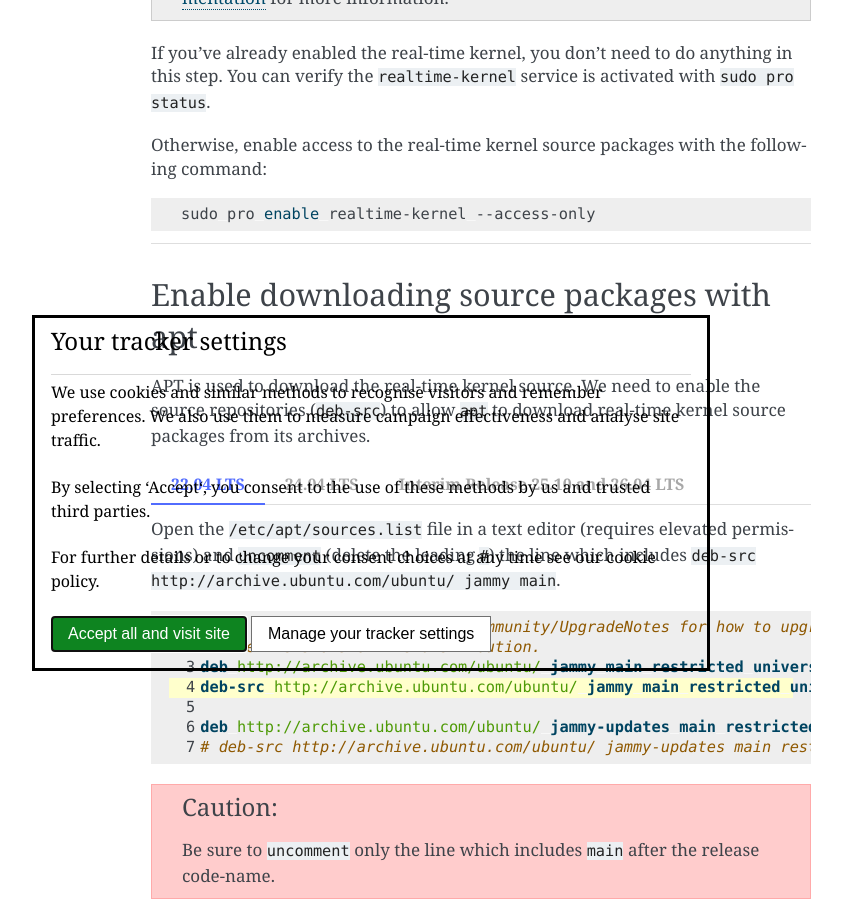
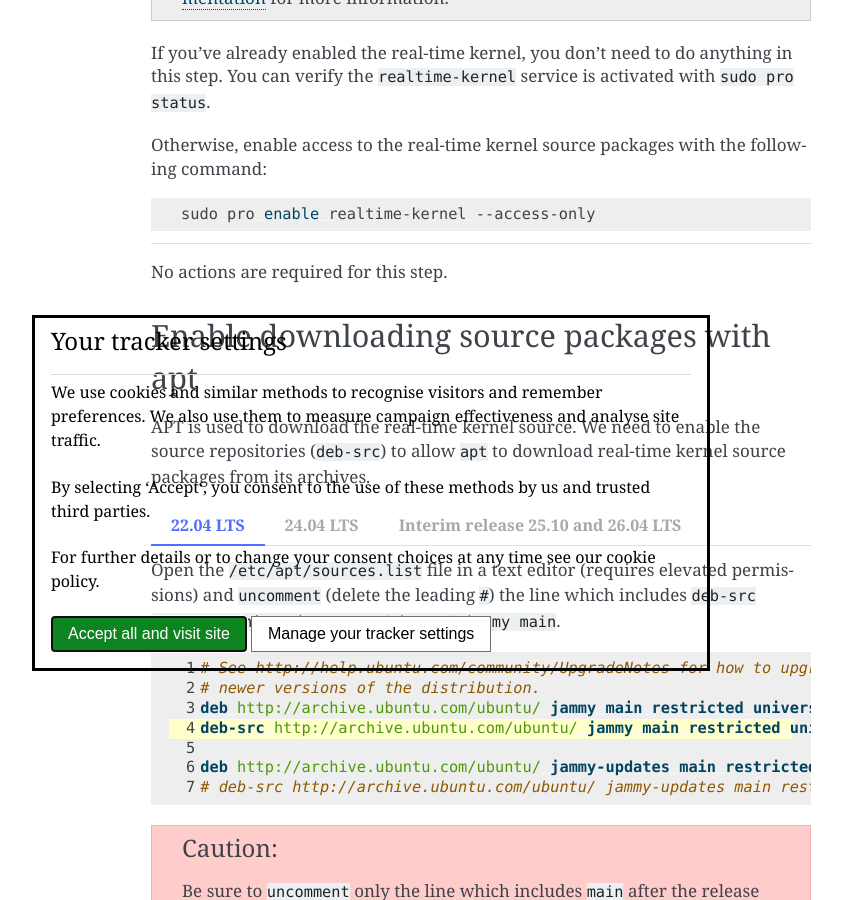
Before and after one commit to canonical/real-time-ubuntu-docs, a Sphinx documentation site: the page built from docs/how-to/download-real-time-sources.rst, in a window 1280 px wide and 900 px high, scrolled down 610 px. Shown: the whole window, without its empty margins (269-1111 px from the left). Built offline with Sphinx 7.4.7, drawn with Linux system fonts in a browser that asks for light colours; cross-references to code outside the pages are shown as plain code.

Commit message:
Apply suggestions from code review
Co-authored-by: AnneCYH <anne.chew@canonical.com>
Signed-off-by: AnneCYH <anne.chew@canonical.com>

```diff
--- a/docs/how-to/download-real-time-sources.rst
+++ b/docs/how-to/download-real-time-sources.rst
@@ -47,7 +47,7 @@
         :sync: interim
 
         The real-time kernel source is freely available in the main archive starting with 26.04.
-        No actions are required for this step!
+No actions are required for this step.
 
 
 Enable downloading source packages with apt
@@ -88,7 +88,7 @@
             sudo sed -i '2s/^Types: deb$/Types: deb deb-src/' /etc/apt/sources.list.d/ubuntu-realtime-kernel.sources
 
 
-    .. tab-item:: Interim Release 25.10 and 26.04 LTS
+    .. tab-item:: Interim release 25.10 and 26.04 LTS
         :sync: interim
 
         Use the following command to add ``deb-src`` to the :file:`ubuntu.sources` file:
```
